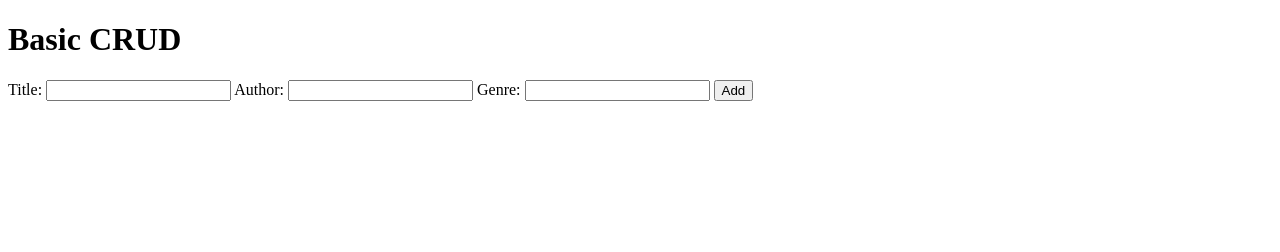
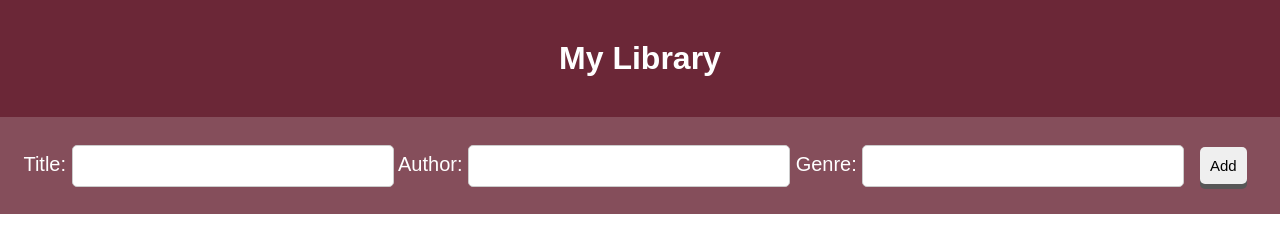
Before and after one commit to ekaneff/portfolio5, a plain HTML site: page Kaneff_Emily_PortfolioInterview/index.html in a window 1280 px wide. Drawn offline with Linux system fonts and the light colour scheme; a web font is replaced by a local one.

Commit message:
finished styling

```diff
--- /dev/null
+++ b/Kaneff_Emily_PortfolioInterview/css/main.css
@@ -0,0 +1,83 @@
+body {
+	margin: 0;
+	padding: 0;
+	font-family: 'Muli', sans-serif;
+}
+
+
+header {
+	background: #6B2737;
+	color: white;
+	padding: 40px;
+}
+
+h1 {
+	text-align: center;
+	margin: 0;
+}
+
+h2, h3, h4 {
+	text-transform: capitalize;
+}
+
+form {
+	text-align: center;
+	background: #854E5B;
+	padding: 20px 0;
+	color: white;
+}
+
+form::after {
+	content: '';
+	display: block;
+	clear: both;
+}
+
+label {
+	font-size: 20px;
+}
+
+input {
+	height: 20px;
+	width: 300px;
+	font-size: 15px;
+	padding: 10px;
+	border: 1px solid #ccc;
+	border-radius: 5px;
+}
+
+button {
+	font-family: 'Muli', sans-serif;
+	border-radius: 5px;
+	border: none;
+	font-size: 15px;
+	padding: 10px;
+	box-shadow: 0 5px 0 #575757;
+	margin: 10px;
+}
+
+button:hover {
+	background: #A8A8A8;
+	cursor: pointer;
+}
+
+button:active {
+	box-shadow: none;
+}
+
+button:focus {
+	outline: none;
+}
+
+section {
+	padding: 10px;
+}
+
+article {
+	width: 28%;
+	float: left;
+	margin: 20px;
+	padding: 10px;
+	border: 3px solid #575757;
+	border-radius: 5px;
+}
--- a/Kaneff_Emily_LabOne/index.html
+++ b/Kaneff_Emily_PortfolioInterview/index.html
@@ -2,11 +2,14 @@
 <html>
 <head>
 	<title>Lab One | CRUD</title>
+	<link href="https://fonts.googleapis.com/css?family=Muli:400,400i" rel="stylesheet">
 	<link href="css/main.css" rel="stylesheet" />
 </head>
 <body>
 
-	<h1>Basic CRUD</h1>
+	<header>
+		<h1>My Library</h1>
+	</header>
 
 	<form id="main">
 		<label>Title:
@@ -26,7 +29,7 @@
 
 	<div id="editForm"></div>
 
-	<div id="books"></div>
+	<section id="books"></section>
 
 <script src="js/main.js"></script>
 </body>
--- a/Kaneff_Emily_LabOne/js/main.js
+++ b/Kaneff_Emily_PortfolioInterview/js/main.js
@@ -1,3 +1,7 @@
+/*
+* Created by Emily Kaneff 2016
+*/
+
 
 //on page load event
 window.addEventListener("load", (e) => {
@@ -113,7 +117,7 @@ class Model {
 		var formData = document.querySelectorAll("input[type=text]");
 		obj.title = formData[0].value;
 		obj.author = formData[1].value;
-		obj.genre = formData[2].value;ß
+		obj.genre = formData[2].value;
 		return obj;
 	}
 
@@ -146,13 +150,13 @@ class View {
 
 		//for every object in the array, create a dom element for each part
 		for (var i = 0; i < data.length; i++) {
-			content += "<div>";
+			content += "<article>";
 			content += "<h2>Title: " + data[i].title + "</h2>";
 			content += "<h3>Author: " + data[i].author + "</h3>";
 			content += "<h4>Genre: " + data[i].genre + "</h4>";
 			content += "<button class='edit' id='edit_" + i + "'>Edit</button>";
 			content += "<button class='delete' id='delete_" + i + "'>Delete</button>";
-			content += "</div>";
+			content += "</article>";
 		}
 
 		//push data with html tags to DOM
```
Also changed, not shown: Kaneff_Emily_LabOne/css/main.css (deleted).
